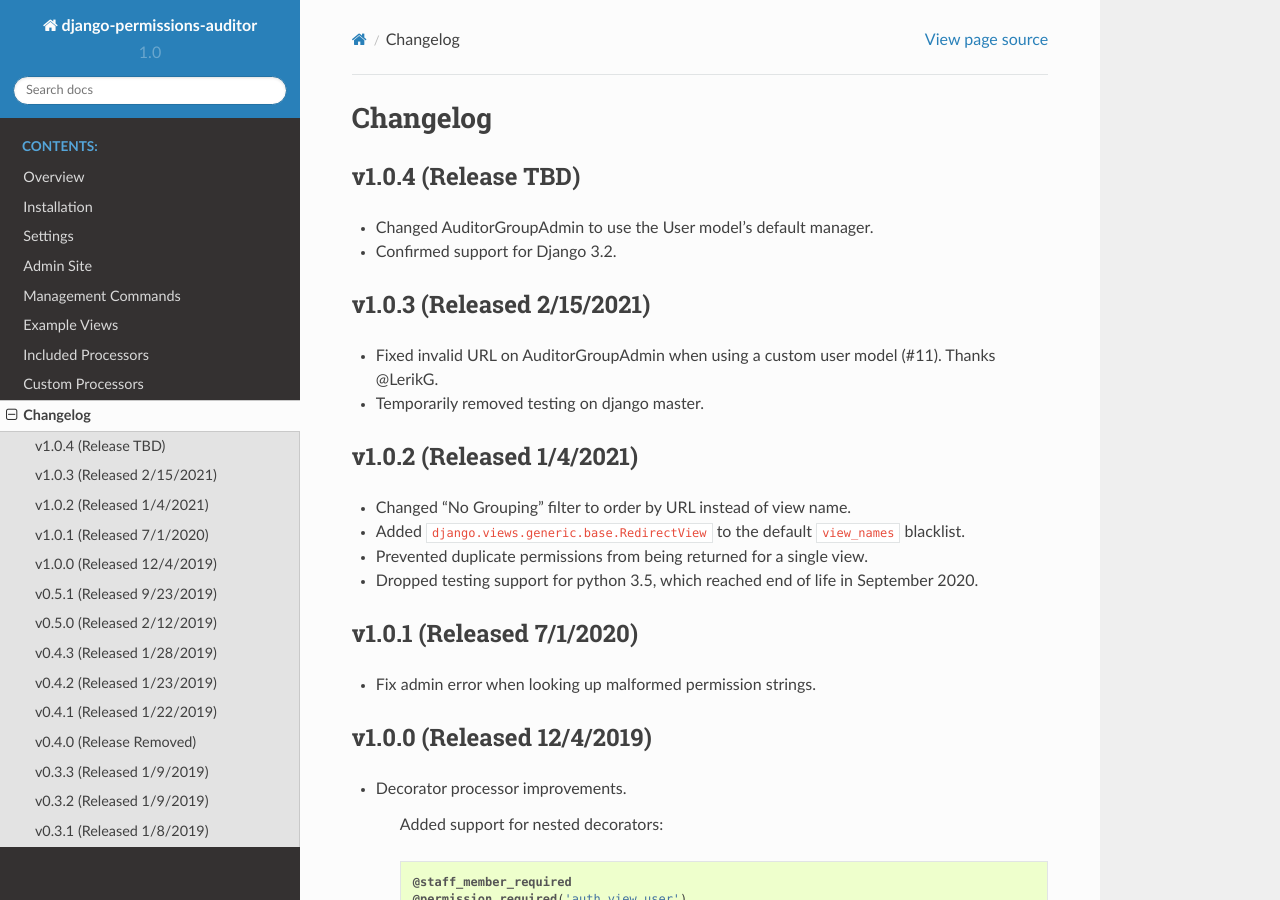
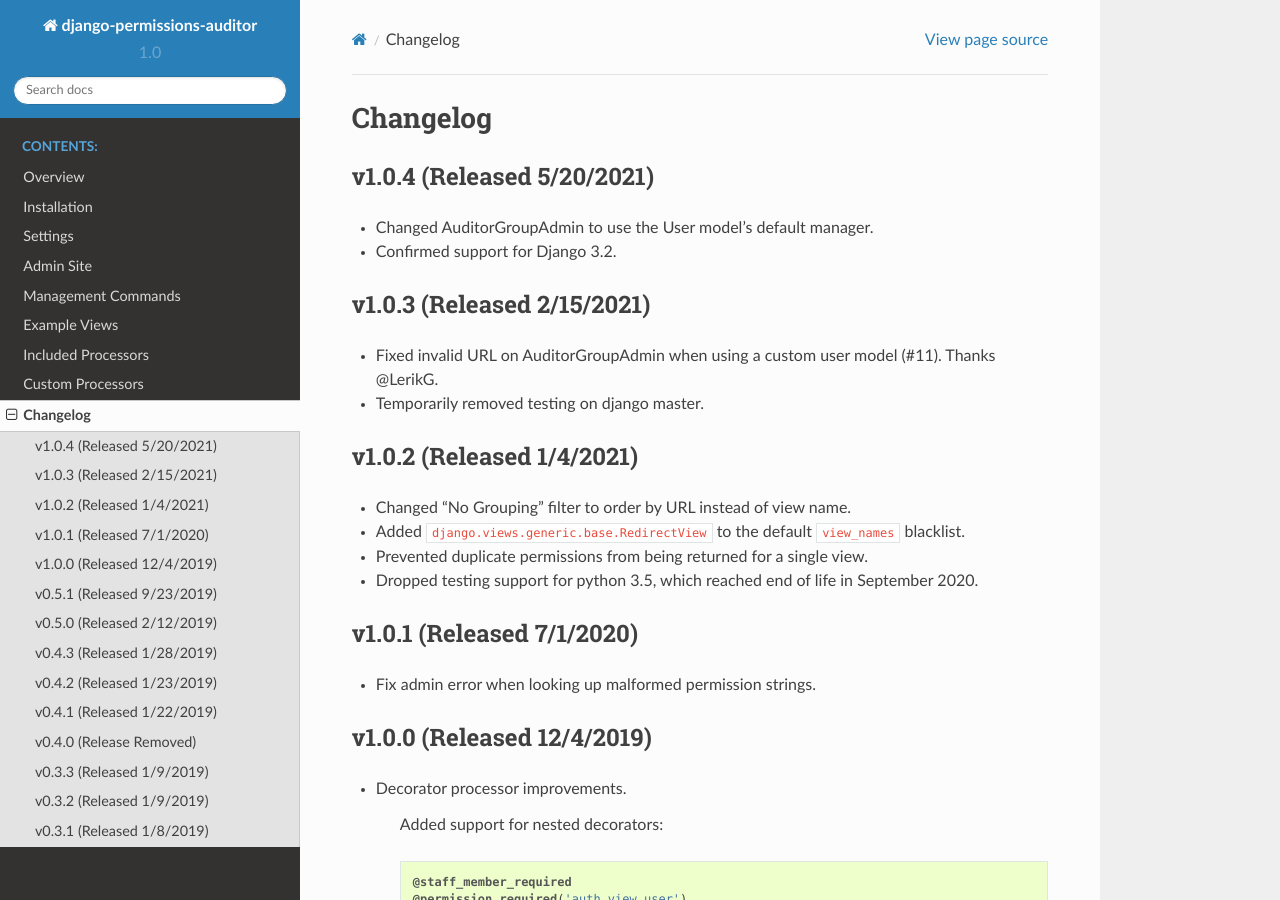
Before and after one commit to AACEngineering/django-permissions-auditor, a Sphinx documentation site: the page built from docs/changelog.rst, in a window 1280 px wide and 900 px high. Built offline with Sphinx 7.4.7 and the Read the Docs theme 2.0.0, drawn with Linux system fonts in a browser that asks for light colours.

Commit message:
Update changelog

```diff
--- a/docs/changelog.rst
+++ b/docs/changelog.rst
@@ -1,8 +1,8 @@
 Changelog
 =========
 
-v1.0.4 (Release TBD)
---------------------
+v1.0.4 (Released 5/20/2021)
+---------------------------
 
 - Changed AuditorGroupAdmin to use the User model's default manager.
 - Confirmed support for Django 3.2.
```
